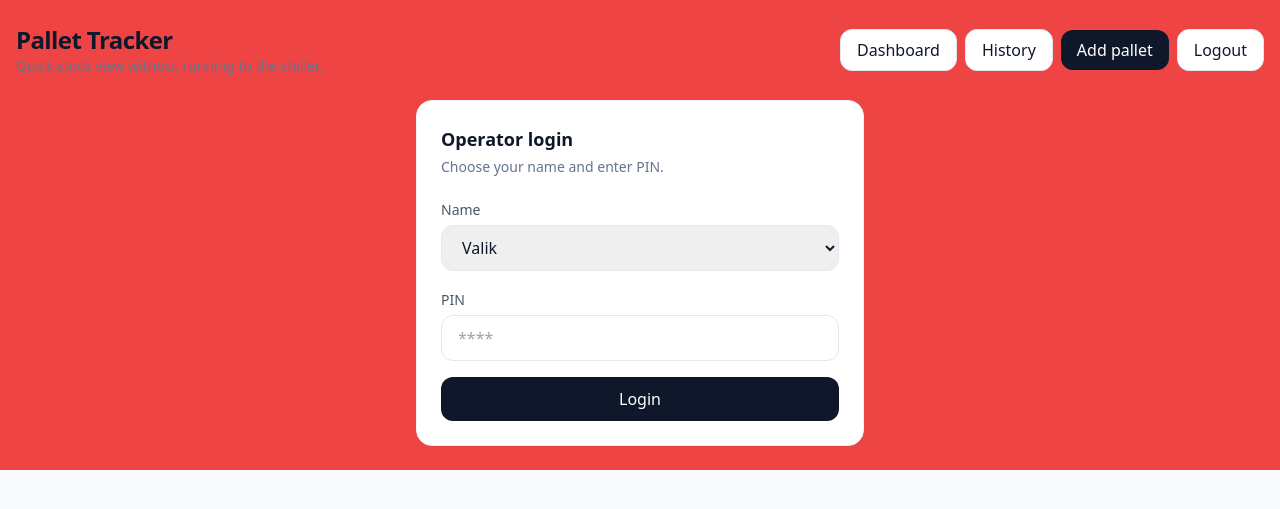
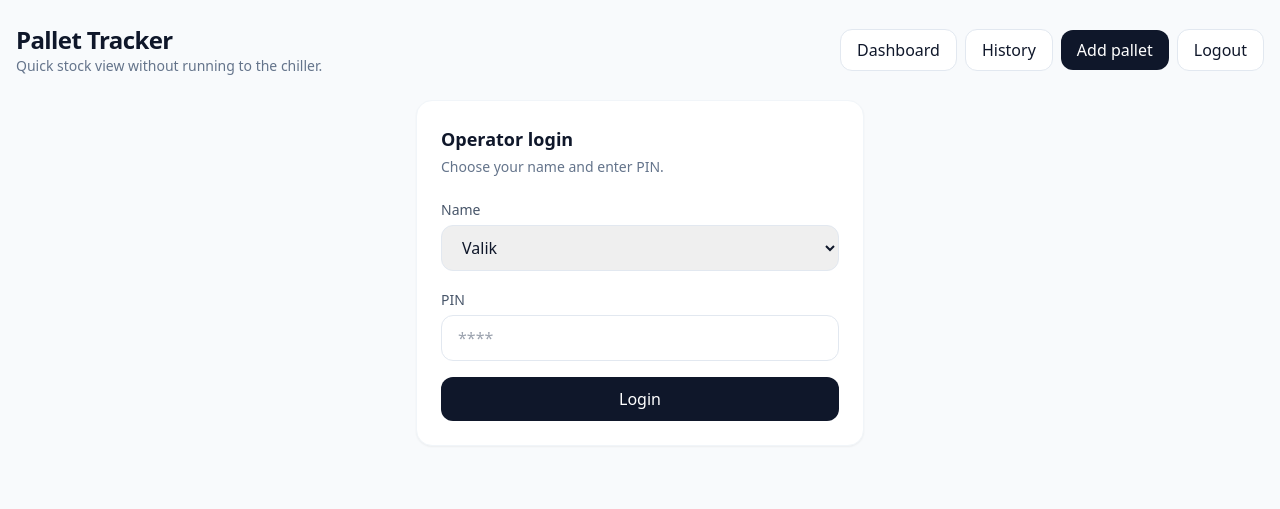
Before and after one commit to LordFlat/Pallet_Tracker, a FastAPI app: page /login in a window 1280 px wide. Shown: the top 509 px of the page. Run offline with FastAPI, Linux system fonts and the light colour scheme; some libraries are stand-ins or nearby versions.

Commit message:
Update base.html

```diff
--- a/templates/base.html
+++ b/templates/base.html
@@ -11,7 +11,7 @@
 
 <body class="bg-slate-50 text-slate-900">
 
-<div class="w-full px-4 py-6 bg-red-500">
+<div class="w-full px-4 py-6">
 
   <!-- HEADER -->
   <header x-data="{ open:false }" class="mb-6">
```
